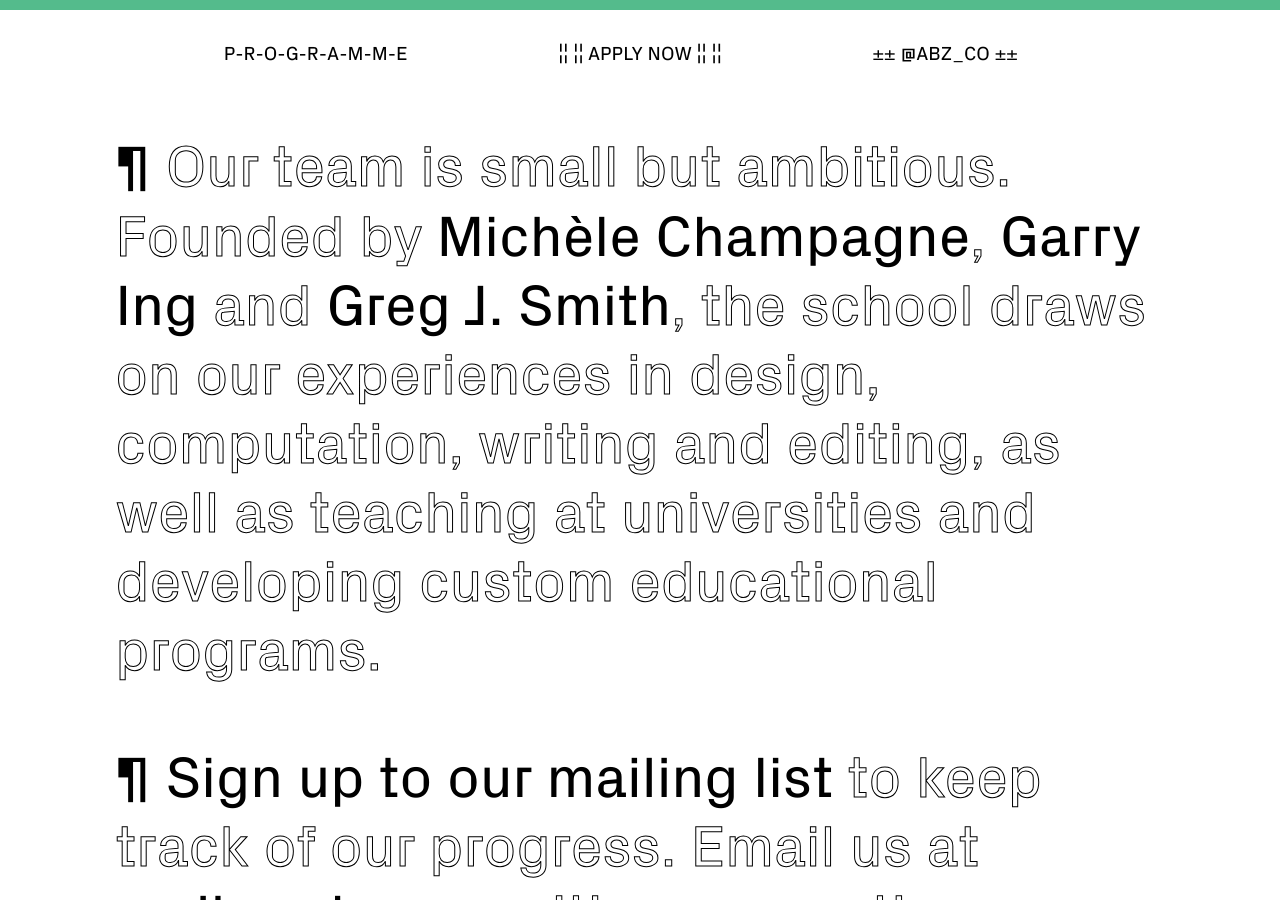
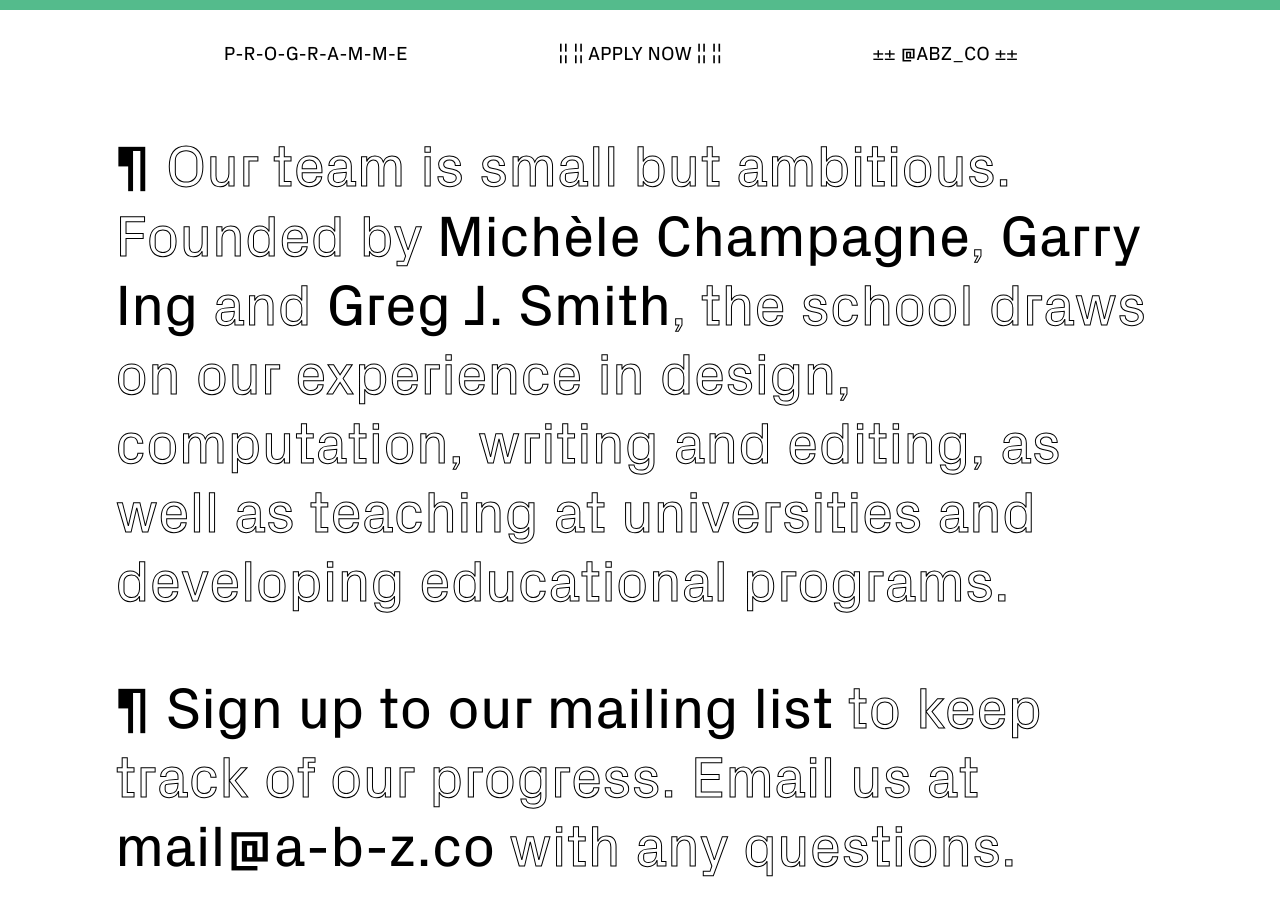
Before and after one commit to garrying/a-b-z.co, a Jekyll site: the page built from index.html, in a window 1280 px wide and 900 px high, scrolled down 5411 px. Built offline with Jekyll 4.4.1, drawn with Linux system fonts in a browser that asks for light colours; some of the changed text lies outside the part shown.

Commit message:
copy edits

```diff
--- a/_config.yml
+++ b/_config.yml
@@ -27,11 +27,11 @@
 collections:
   program_lectures:
     label: Lectures
-    output: true
+    output: false
   program_lectures_workshops:
-    output: true
+    output: false
   program_masterclass:
     label: 1-Day-Masterclasses
-    output: true
+    output: false
   footnotes:
-    output: true
+    output: false
--- a/_includes/footer.html
+++ b/_includes/footer.html
@@ -1,7 +1,7 @@
 <footer class="unit-parent">
   <div class="container">
   <section class="content-container heading-one">
-    <p><span class="solid">¶</span> Thank you to our sponsors and partners.</p>
+    <p><span class="solid">¶</span> Thank you to our amazing sponsors and partners.</p>
   </section>
   <div class="unit-group">
     <div class="unit first">
--- a/index.html
+++ b/index.html
@@ -10,7 +10,7 @@
 
 <section class="content-container heading-one">
   <p>
-    <span class="solid">¶</span> <a href="http://www.currencyconverterrate.com/cad/875-cad-to-usd.html">The $875 CAD</a> fee will <a href="http://type.aerial-bold.com/tw/" target="_blank">cover</a> the 4-day intensive programme and <a href="https://www.youtube.com/watch?v=KxwcQ1dapw8">all the coffee</a> that <a href="https://www.youtube.com/watch?v=i0i8XR9Cztc">you can drink</a>. A-B-Z-TXT will accept applications until <a href="https://en.wikipedia.org/wiki/July_22" target="_blank">July 22</a>. Apply to participate and we’ll get back to you by <a href="https://en.wikipedia.org/wiki/July_22" target="_blank">July 25th</a>.
+    <span class="solid">¶</span> <a href="http://www.currencyconverterrate.com/cad/875-cad-to-usd.html">The $875 CAD</a> fee will <a href="http://type.aerial-bold.com/tw/" target="_blank">cover</a> the 4-day intensive programme and <a href="https://www.youtube.com/watch?v=KxwcQ1dapw8">all the coffee</a> that <a href="https://www.youtube.com/watch?v=i0i8XR9Cztc">you can drink</a>. A-B-Z-TXT will accept applications until <a href="https://en.wikipedia.org/wiki/July_22" target="_blank">July 22nd</a>. Apply to participate and we’ll get back to you by <a href="https://en.wikipedia.org/wiki/July_22" target="_blank">July 25th</a>.
   </p>
 </section>
 
@@ -23,7 +23,7 @@
 
 <section class="content-container heading-one">
   <p>
-    <span class="solid">¶</span> Learn from renowned professionals and with an exciting <a href="http://brooklynradio.com/broadcasts/hip-hop-history/" target="_blank">mix</a> of multidisciplinary practitioners.
+    <span class="solid">¶</span> Learn from renowned professionals and with an exciting <a href="http://brooklynradio.com/broadcasts/hip-hop-history/" target="_blank">mix</a> of <a href="http://cargocollective.com/roryhyde/Future-Practice-Conversations-from-the-Edge-of-Architecture" target="_blank">multidisciplinary practitioners</a>.
   </p>
 </section>
 
@@ -123,7 +123,7 @@
 
 <section class="content-container heading-one credits">
   <p>
-    <span class="solid">¶</span> Our team is small but ambitious. Founded by <a href="https://twitter.com/michhham" target="_blank">Michèle Champagne</a>, <a href="https://twitter.com/garrying" target="_blank">Garry Ing</a> and <a href="https://twitter.com/gr3gjsmith" target="_blank">Greg J. Smith</a>, the school draws on our experiences in design, computation, writing and editing, as well as teaching at universities and developing custom educational programs.
+    <span class="solid">¶</span> Our team is small but ambitious. Founded by <a href="https://twitter.com/michhham" target="_blank">Michèle Champagne</a>, <a href="https://twitter.com/garrying" target="_blank">Garry Ing</a> and <a href="https://twitter.com/gr3gjsmith" target="_blank">Greg J. Smith</a>, the school draws on our experience in design, computation, writing and editing, as well as teaching at universities and developing educational programs.
   </p>
   <p>
     <span class="solid">¶</span> <a href="http://eepurl.com/b1O0Nn" target="_blank">Sign up to our mailing list</a> to keep track of our progress. Email us at <a href="mailto:mail@a-b-z.co">mail@a-b-z.co</a> with any questions.
```
